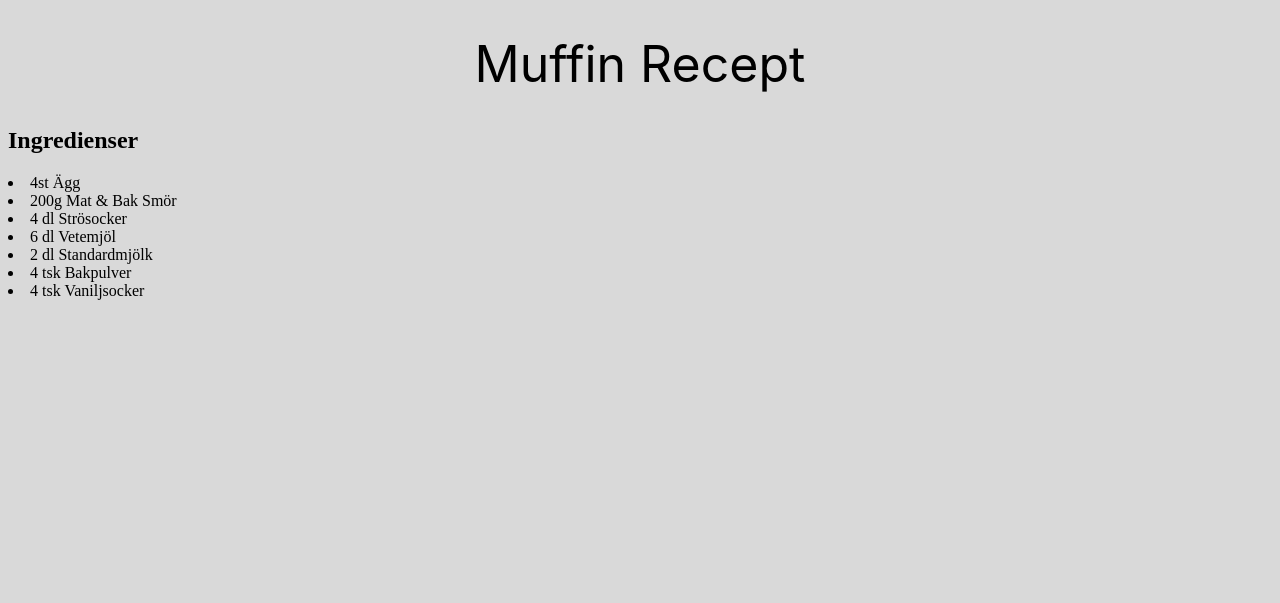
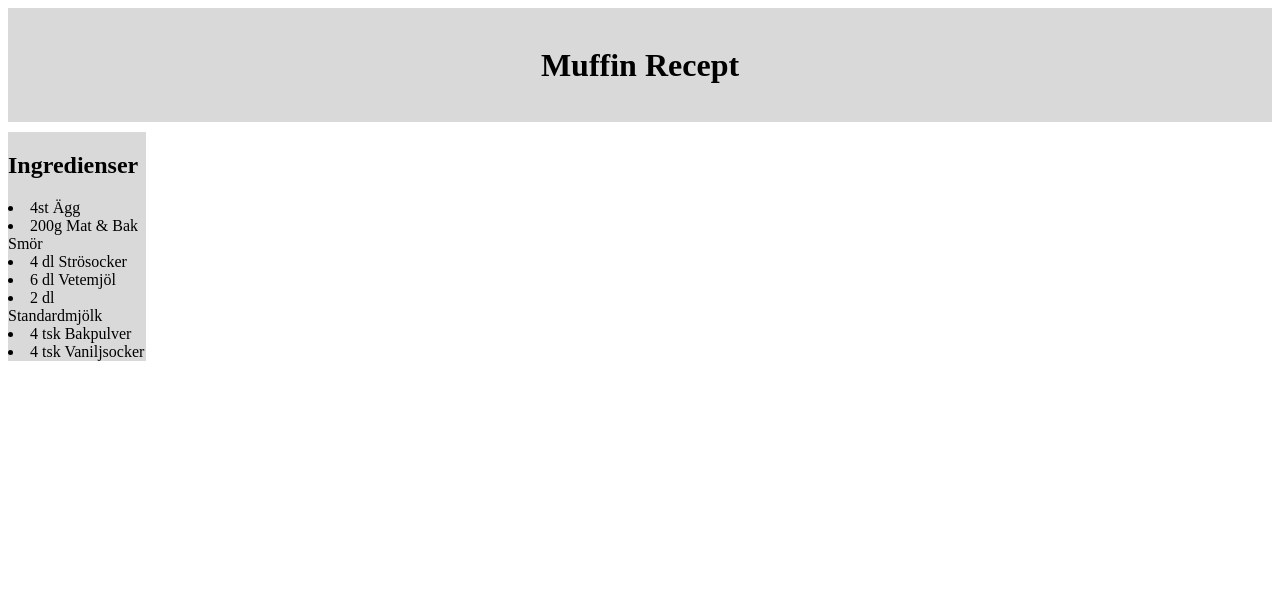
Before and after one commit to TE22B-Balint-Csuti/project-start, a plain HTML site: page index.html in a window 1280 px wide. Drawn offline with Linux system fonts and the light colour scheme.

Commit message:
fixart grid

```diff
--- a/index.html
+++ b/index.html
@@ -1,3 +1,4 @@
+
 <!DOCTYPE html>
 <html lang="sv">
 <head>
@@ -7,11 +8,14 @@
     <link rel="stylesheet" href="style.css">
 </head>
 <body>
+    <div class="main-grid">
+        <header>
             <h1>Muffin Recept</h1>
-    <div>
-        <h2>Ingredienser</h2>
-    </div>
-    <div>
+        </header>
+        <div class="receptlist">
+            <h2>
+                Ingredienser
+            </h2>
             <ui>
                 <li>4st Ägg</li>
                 <li> 200g Mat & Bak Smör</li>
@@ -22,5 +26,10 @@
                 <li>4 tsk Vaniljsocker</li>
             </ui>
         </div>
+        <div class="image-recipe"></div>
+        <div class="image-recipe2"></div>
+        <div class="image-recipe3"></div>
+        <div class="image-recipe4"></div>
+    </div>
 </body>
 </html>
--- a/style.css
+++ b/style.css
@@ -1,4 +1,32 @@
-h1
+.main-grid
+{
+    display: grid;
+    grid-template-columns: 1fr 3fr 5fr;
+    grid-template-rows: 1fr 2fr 2fr;
+    gap: 10px;
+}
+
+header
+{
+    grid-area: 1 / 1 / 2 / 4;
+    display: flex;
+    flex-direction: column;
+    justify-content: center;
+    align-items: center;
+    background-color: #D9D9D9;
+}
+
+.receptlist
+{
+    grid-area: 2 / 1 / 3 / 2;
+    background-color: #D9D9D9;
+}
+
+.image-recipe
+.image-recipe2
+.image-recipe3
+.image-recipe4
+/*h1
 {
     color: #000;
     font-family: Inter;
@@ -8,19 +36,9 @@ h1
     line-height: normal;
     background: #D9D9D9;
     text-align: center;
-}
+}*/
 
-body
+/*body
 {
     background-color:#D9D9D9;
-}
-
-ul
-{
-    color: #000;
-    font-family: Inter;
-    font-size: 14px;
-    font-style: normal;
-    font-weight: 300;
-    line-height: normal;
-}
+}*/
```
Also changed, not shown: 1 other file. Lines whose indentation alone changed are shown as unchanged.
